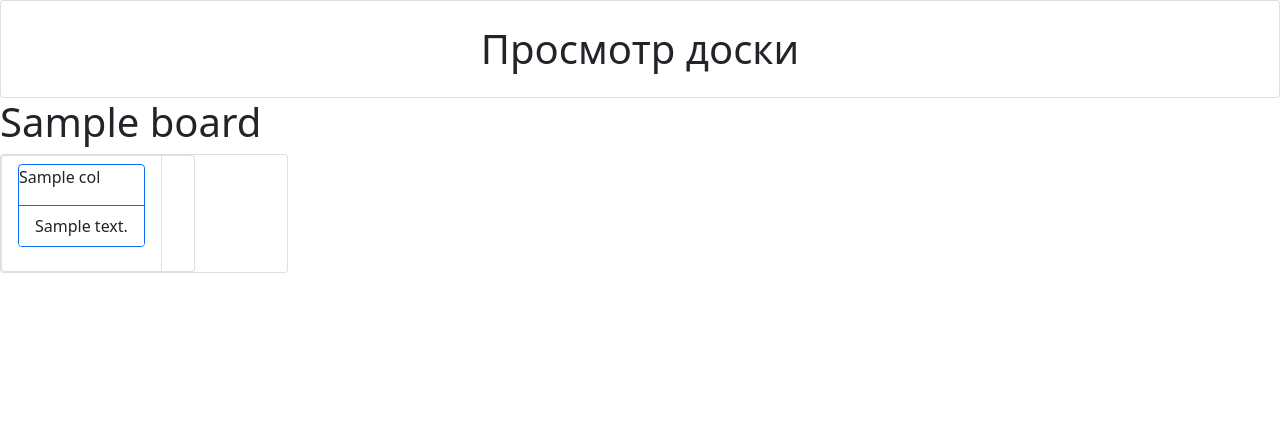
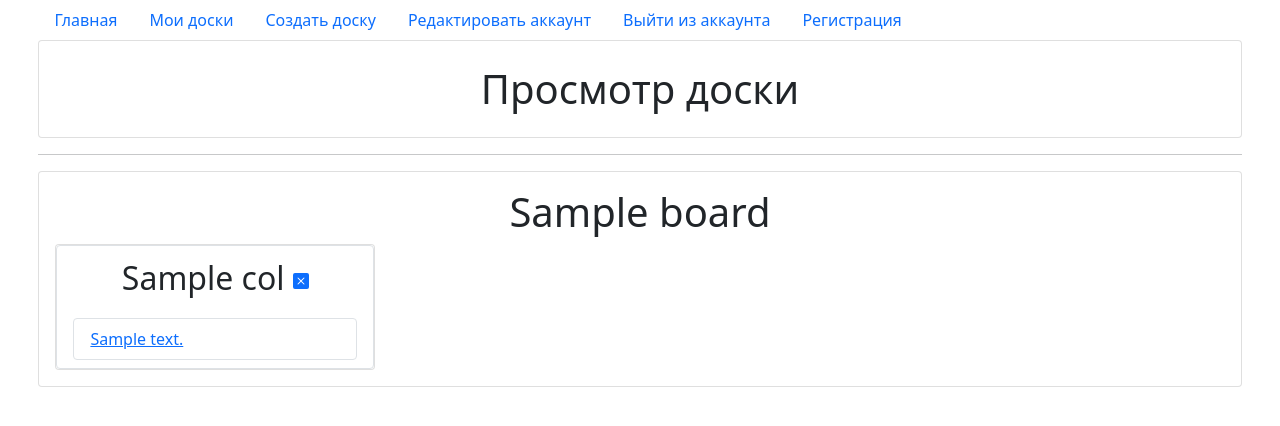
Before and after one commit to PavelShumbasov/TrelloReplica, a FastAPI app: template website/templates/view_board.html in a window 1280 px wide. Shown: the top 426 px of the page. Run offline with FastAPI, Linux system fonts and the light colour scheme; the template is opened without the code that fills it: most values are stand-ins (such as "Sample title", 1, 10 or a date in 2020); parts of the project's set-up code (start-up, migrations or seed data) failed here and were passed over.

Commit message:
frontend, edit task

```diff
--- a/website/templates/base.html
+++ b/website/templates/base.html
@@ -10,17 +10,32 @@
           integrity="sha384-1BmE4kWBq78iYhFldvKuhfTAU6auU8tT94WrHftjDbrCEXSU1oBoqyl2QvZ6jIW3" crossorigin="anonymous">
     {% block head %}
     {% endblock %}
-<link rel="shortcut icon" href="static/icon/mainicon.png" type="image/png">
+    <link rel="shortcut icon" href="static/icon/mainicon.png" type="image/png">
+
 </head>
-<body>
+<body style="margin-right: 3%; margin-left: 3%; ">
 
-{#<ul class="nav">
-    {% for page in menu %}
-        <li class="nav-item">
-            <a class="nav-link active" aria-current="page" href={{ url_for(page["url"]) }}>{{ page["name"] }}</a>
-        </li>
-    {% endfor %}
-</ul>#}
+<ul class="nav">
+    <li class="nav-item">
+        <a class="nav-link active" aria-current="page" href="/"> Главная </a>
+    </li>
+    <li class="nav-item">
+        <a class="nav-link active" aria-current="page" href="/my_boards"> Мои доски </a>
+    </li>
+    <li class="nav-item">
+        <a class="nav-link active" aria-current="page" href="/add_board"> Создать доску </a>
+    </li>
+    <li class="nav-item">
+        <a class="nav-link active" aria-current="page" href="/edit"> Редактировать аккаунт </a>
+    </li>
+    <li class="nav-item">
+        <a class="nav-link active" aria-current="page" href="/logout"> Выйти из аккаунта </a>
+    </li>
+    <li class="nav-item">
+        <a class="nav-link active" aria-current="page" href="/sign_up"> Регистрация </a>
+    </li>
+
+</ul>
 
 
 <div class="card text-center" style="width: 100%;">
@@ -29,7 +44,7 @@
     </div>
 </div>
 
-
+<hr>
 {% block content %}
 {% endblock %}
 
--- a/website/templates/view_board.html
+++ b/website/templates/view_board.html
@@ -2,6 +2,20 @@
 {% block title %}Просмотр досок{% endblock %}
 {% block header %}
 <h1>Просмотр доски</h1>
+{% endblock %}
+
+{% block head %}
+<style>
+    .btn-circle {
+        width: 38px;
+        height: 38px;
+        border-radius: 19px;
+        text-align: center;
+        padding-left: 0;
+        padding-right: 0;
+        font-size: 16px;
+    }
+</style>
 {% endblock %}
 
 {% block content %}
@@ -9,90 +23,88 @@
 {% for message in get_flashed_messages(request) %}
 <div class="{{ message.category }}" role="alert">{{ message.message }}</div>
 {% endfor %}
+<div class="card text-center" style="width: 100%;">
+    <div class="card-body">
+
 
         <h1> {{ board.name }} </h1>
 
-<div class="card" style="width: 18rem;">
+        <div class="card" style="width: 20rem;">
             <ul class="list-group list-group-horizontal">
                 {% for col in board.b_columns %}
-        <li class="list-group-item">
-            <div class="card border-primary mb-3" style="max-width: 18rem;">
-                <p>{{col.name}}</p>
+                <li class="list-group-item rounded border border-{{ col.color.value }}" style="width: 20rem;">
+                    <div class="fs-2 mb-3 text-nowrap text-{{ col.color.value }}">{{ col.name }}
+                        <a href="{{url_for('delete_column', column_id=col.id)}}">
+                            <svg xmlns="http://www.w3.org/2000/svg" width="16" height="16" fill="currentColor"
+                                 class="bi bi-x-square-fill text-{{ col.color.value }}" viewBox="0 0 16 16">
+                                <path d="M2 0a2 2 0 0 0-2 2v12a2 2 0 0 0 2 2h12a2 2 0 0 0 2-2V2a2 2 0 0 0-2-2H2zm3.354 4.646L8 7.293l2.646-2.647a.5.5 0 0 1 .708.708L8.707 8l2.647 2.646a.5.5 0 0 1-.708.708L8 8.707l-2.646 2.647a.5.5 0 0 1-.708-.708L7.293 8 4.646 5.354a.5.5 0 1 1 .708-.708z"></path>
+                            </svg>
+                        </a>
+                    </div>
                     <ul class="list-group list-group-flush">
                         {% for task in col.tasks %}
-                    <li class="list-group-item">{{ task.text }}
+
+                        <li class="list-group-item d-flex justify-content-between align-items-center rounded border border-{{ col.color.value }}">
+                            <a href="{{url_for('edit_task', id=task.id)}}">{{ task.text }}</a>
                             {% if can_delete %}
-                        <a href="{{ url_for('delete_task', id=task.id) }}">
-                            <button type="submit" class="btn btn-primary float-end">Удалить</button>
+                            <a href="{{ url_for('delete_task', task_id=task.id) }}">
+                                <button type="button" class="btn-close" aria-label="Close"></button>
                             </a>
                             {% endif %}
                         </li>
                         {% endfor %}
                         {% if can_delete %}
+                        <li class="list-group-item d-flex justify-content-between align-items-center rounded border border-{{ col.color.value }}">
 
-                    <li class="list-group-item">
-                        <div class="card w-50">
-                            <div class="card-body">
-                                <h5 class="card-title">Добавить новую задачу</h5>
-                                <p class="card-text">Здесь вы можете добавить новую задачу в вашу доску</p>
                             <form action="{{ url_for('add_task', board_id=board.id, column_id=col.id) }}"
                                   method="post">
-                                    <label for="text">Задача</label>
-                                    <input type="text" name="text" id="text">
-                                    <!--                                    <label for="tag">Тэг</label>-->
-                                    <!--                                    <input type="text" name="tag" id="tag">-->
-                                    <!--                                    <form>-->
-                                    <!--                                        <div class="form-group">-->
-                                    <!--                                            <label for="inputDate">Введите дату:</label>-->
-                                    <!--                                            <input type="date" class="form-control" id="inputDate" name="inputDate">-->
-                                    <!--                                        </div>-->
 
-                                    <button type="submit" class="btn btn-primary">Создать</button>
+                                <div class="input-group">
+                                    <label for="text"></label>
+                                    <input type="text"
+                                           class="form-control rounded-left border border-{{ col.color.value }}"
+                                           placeholder="Новая задача"
+                                           id="text"
+                                           name="text">
+                                    <button type="submit" class="btn rounded-right btn-outline-{{ col.color.value }}">
+                                        <svg xmlns="http://www.w3.org/2000/svg" width="16" height="16"
+                                             fill="currentColor" class="bi bi-plus-circle"
+                                             viewBox="0 0 16 16">
+                                            <path d="M8 15A7 7 0 1 1 8 1a7 7 0 0 1 0 14zm0 1A8 8 0 1 0 8 0a8 8 0 0 0 0 16z"></path>
+                                            <path d="M8 4a.5.5 0 0 1 .5.5v3h3a.5.5 0 0 1 0 1h-3v3a.5.5 0 0 1-1 0v-3h-3a.5.5 0 0 1 0-1h3v-3A.5.5 0 0 1 8 4z"></path>
+                                        </svg>
+                                    </button>
+                                </div>
+
                             </form>
-                            </div>
-                        </div>
                         </li>
-
                         {% endif %}
                     </ul>
-            </div>
                 </li>
                 {% endfor %}
+                {% if can_delete %}
                 <li class="list-group-item">
-            {% if can_delete %}
-            <div class="card-body">
+
+                    <div class="card-body " style="width: 18rem;">
                         <h5 class="card-title">Добавить новую колонку</h5>
                         <p class="card-text">Здесь вы можете добавить новую колонку в вашу доску</p>
                         <form action="{{ url_for('add_column', id=board.id) }}" method="post">
                             <label for="name">Название</label>
-                    <input type="text" name="name" id="name">
+                            <input type="text" name="name" id="name" class="form-control rounded-left">
                             <label for="color_id">Цвет</label>
                             <select class="form-control form-control-sm" id="color_id" name="color_id">
                                 {% for color in colors %}
-                        <option value={{color.id}}>{{color.value}}</option>
+                                <option value={{ color.id }}>{{ color.description }}</option>
                                 {% endfor %}
                             </select>
                             <input type="submit" class="btn btn-primary" value="Создать">
                         </form>
                     </div>
+                </li>
                 {% endif %}
-        </li>
             </ul>
         </div>
-
-<!--{% if can_delete %}-->
-<!--<div class="card w-50">-->
-<!--    <div class="card-body">-->
-<!--        <h5 class="card-title">Добавить новую задачу</h5>-->
-<!--        <p class="card-text">Здесь вы можете добавить новую задачу в вашу доску</p>-->
-<!--        <form action="{{ url_for('view_board', id=board.id) }}" method="post">-->
-<!--            <label for="text">Задача</label>-->
-<!--            <input type="text" name="text" id="text">-->
-<!--            <input type="submit" class="btn btn-primary" value="Создать">-->
-<!--        </form>-->
-<!--    </div>-->
-<!--</div>-->
-<!--{% endif %}-->
-
+    </div>
+</div>
 
 {% endblock %}
```
Also changed, not shown: website/models.py (+6 -8 lines), website/routers/views.py (+50 -14 lines), website/schemas.py (+7 -0 lines), website/templates/edit_task.html (added, +42 -0 lines). Lines whose indentation alone changed are shown as unchanged.
